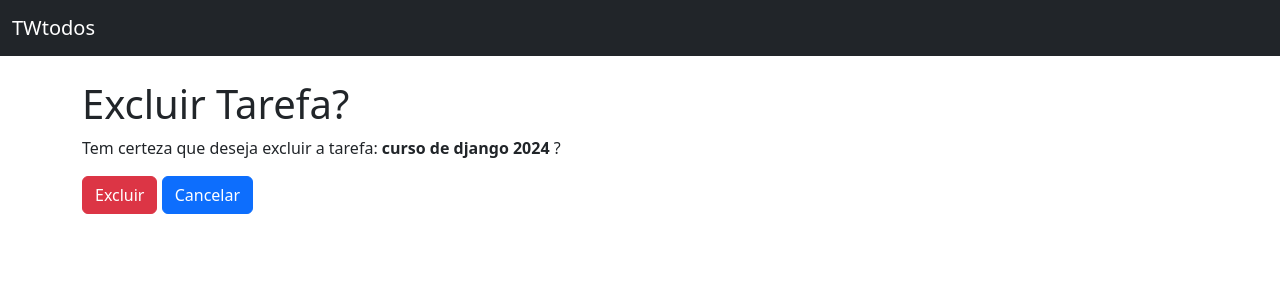
After one commit to jailsonIFRN/TWTODOS, a Django app: page /delete/3 in a window 1280 px wide. The commit adds this page. Shown: the top 300 px of the page. Run offline with Django 5.2, Linux system fonts and the light colour scheme; data comes from the database, SQL or seed files in the repository; both versions use the stored data as it was after the commit.

Commit message:
1_Criando a funcionalidade de exclusão de tarefa no Django

```diff
--- a/setup/urls.py
+++ b/setup/urls.py
@@ -2,7 +2,7 @@ from django.contrib import admin
 from django.urls import path
 
 
-from todos.views import TodoListView, TodoCreateView, TodoUpdateView
+from todos.views import TodoListView, TodoCreateView, TodoUpdateView, TodoDeleteView
 
 
 # todas a rotas existentes para ser executadas - vem do "setup > urls.py"
@@ -11,4 +11,6 @@ urlpatterns = [
     path("", TodoListView.as_view(), name="todo_list"),
     path("create", TodoCreateView.as_view(), name="todo_create"),
     path("update/<int:pk>", TodoUpdateView.as_view(), name="todo_update"),
+    path("delete/<int:pk>", TodoDeleteView.as_view(), name="todo_delete"),
+
 ]
--- /dev/null
+++ b/todos/templates/todos/todo_confirm_delete.html
@@ -0,0 +1,21 @@
+{% extends "base.html" %}
+
+{% block page_title %}
+    Excluir Tarefa
+{% endblock page_title %}
+
+{% block content %}
+
+<h1>Excluir Tarefa?</h1>
+
+<p>Tem certeza que deseja excluir a tarefa: <strong> {{ todo.title }} </strong>?</p>
+
+<form method="POST">
+    {% csrf_token %}
+
+    <button type="submit" class="btn btn-danger">Excluir</button>
+    <a href="{% url 'todo_list' %}" class="btn btn-primary">Cancelar</a>
+
+</form>
+
+{% endblock content %}
--- a/todos/templates/todos/todo_list.html
+++ b/todos/templates/todos/todo_list.html
@@ -30,7 +30,7 @@
                     <td>
                         <a href="#" class="btn btn-primary btn-sm">Concluir</a>
                         <a href="{% url 'todo_update' pk=todo.pk %}" class="btn btn-secondary btn-sm">Editar</a>
-                        <a href="#" class="btn btn-danger btn-sm">Excluir</a>
+                        <a href="{% url 'todo_delete' pk=todo.pk %}" class="btn btn-danger btn-sm">Excluir</a>
                     </td>
                 </tr>
         </tbody>
--- a/todos/views.py
+++ b/todos/views.py
@@ -1,4 +1,4 @@
-from django.views.generic import ListView, CreateView, UpdateView
+from django.views.generic import ListView, CreateView, UpdateView, DeleteView
 from django.urls import reverse_lazy
 
 from .models import Todo
@@ -16,3 +16,7 @@ class TodoUpdateView(UpdateView):
     model = Todo
     fields =["title", "deadline"]
     success_url = reverse_lazy("todo_list")
+
+class TodoDeleteView(DeleteView):
+    model = Todo
+    success_url = reverse_lazy("todo_list")
```
Also changed, not shown: db.sqlite3.
